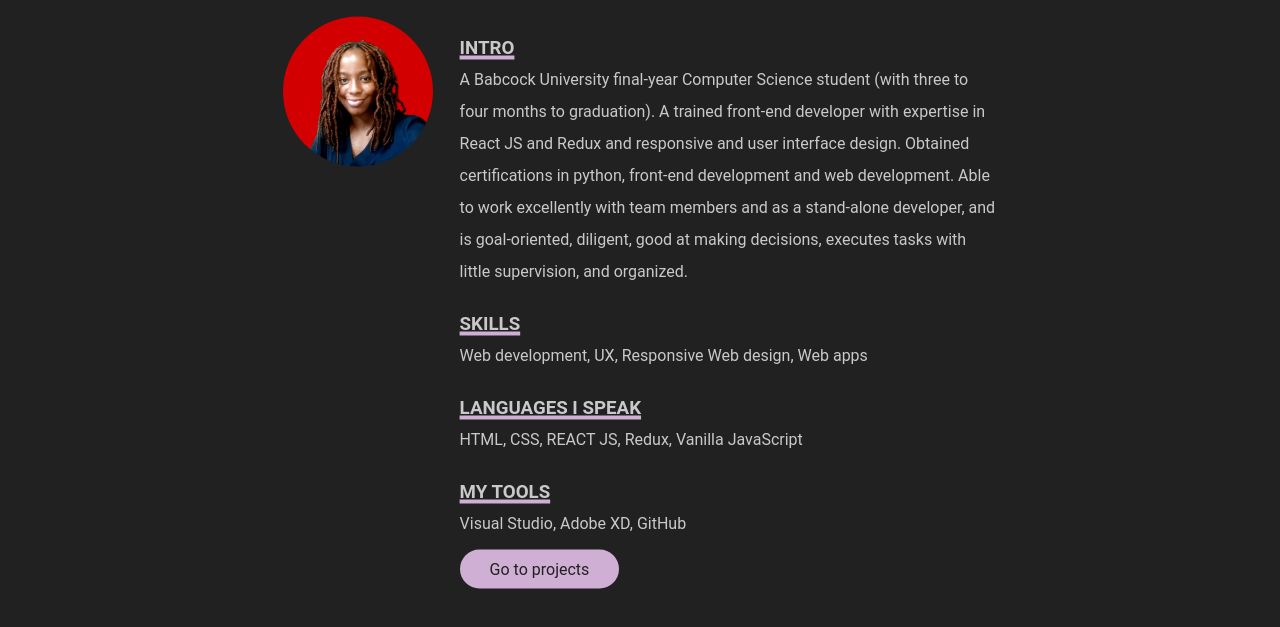
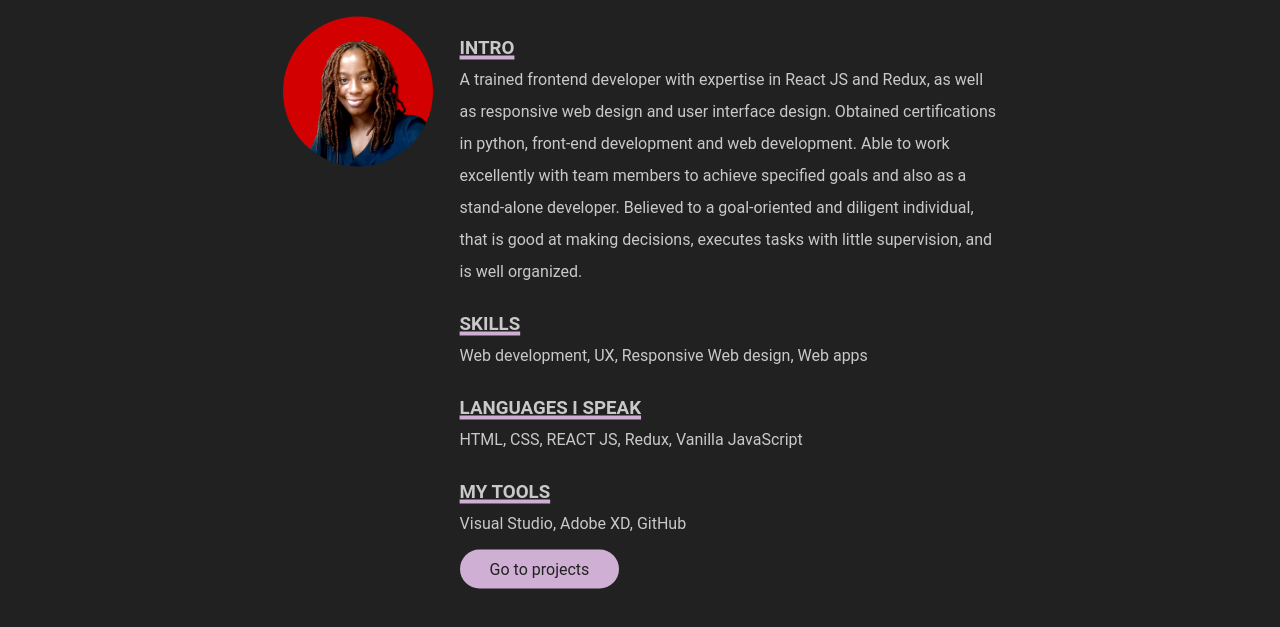
Before and after one commit to kiishi-0/Portfolio, a plain HTML site: page about.html in a window 1280 px wide. Shown: the part 259-886 px from the top of the page. Drawn offline with Linux system fonts and the light colour scheme.

Commit message:
Changed the about text

```diff
--- a/about.html
+++ b/about.html
@@ -29,7 +29,7 @@
                     <div class="info-message">
                         <div class="text">
                             <h3>Intro</h3>
-                           A Babcock University final-year Computer Science student (with three to four months to graduation). A trained front-end developer with expertise in React JS and Redux and responsive and user interface design. Obtained certifications in python, front-end development and web development. Able to work excellently with team members and as a stand-alone developer, and is goal-oriented, diligent, good at making decisions, executes tasks with little supervision, and organized.
+                                A trained frontend developer with expertise in React JS and Redux, as well as responsive web design and user interface design. Obtained certifications in python, front-end development and web development. Able to work excellently with team members to achieve specified goals and also as a stand-alone developer. Believed to a goal-oriented and diligent individual, that is good at making decisions, executes tasks with little supervision, and is well organized.
                            <div class="skills sub">
                                <h3>Skills</h3>
                                <p>Web development, UX, Responsive Web design, Web apps</p>
```
